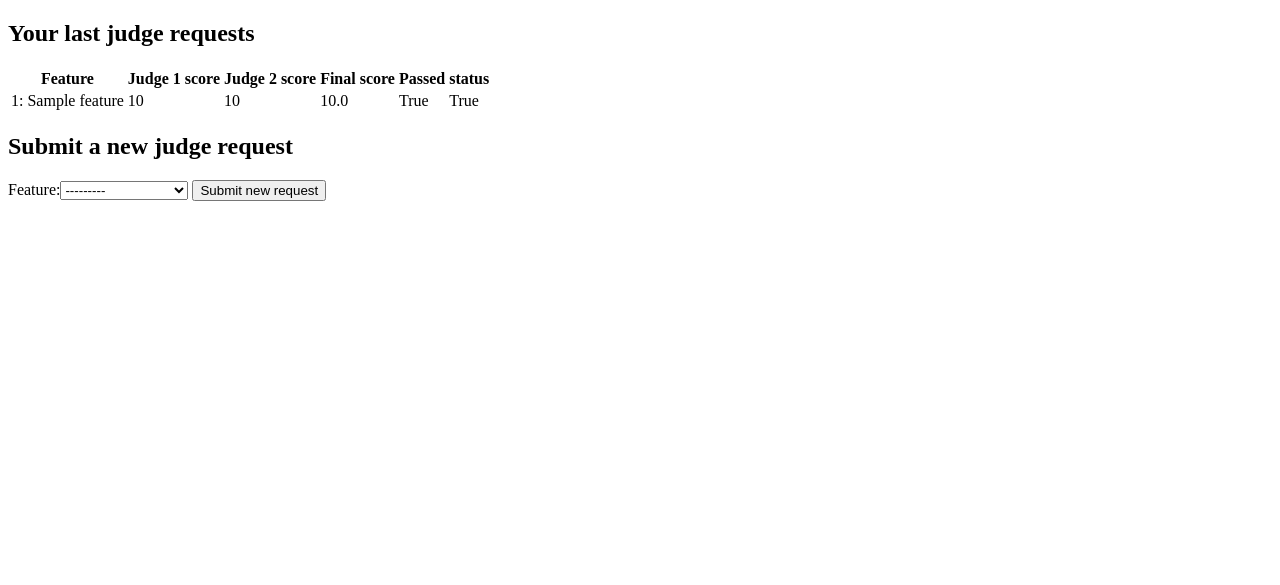
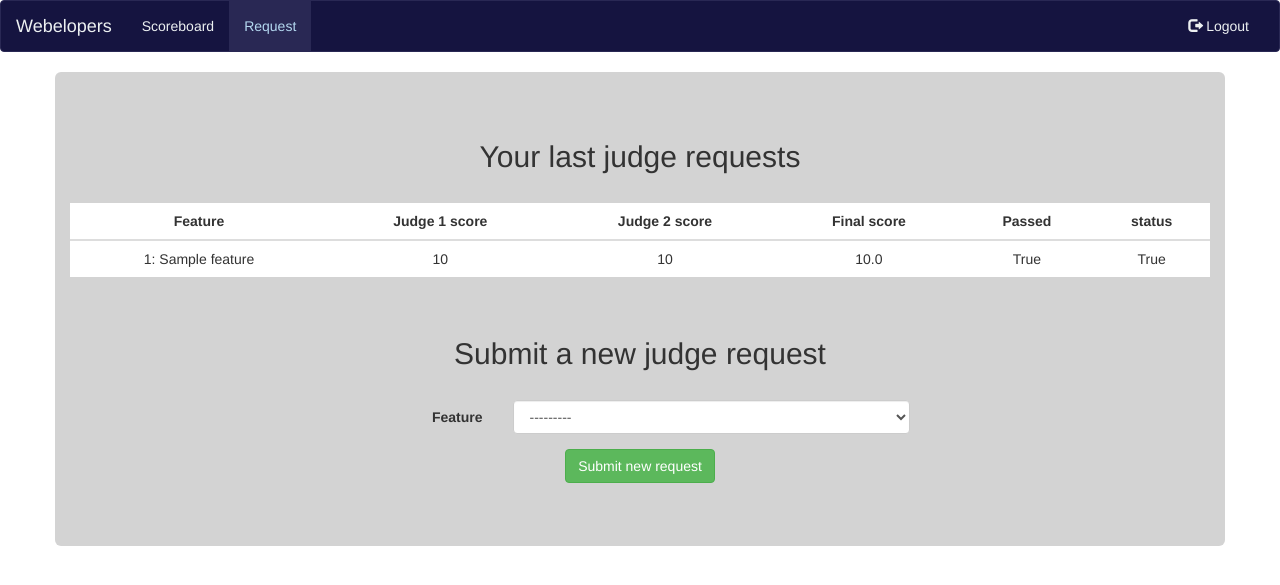
Before and after one commit to altostratous/gatuino-scoreboard, a Django app: page /teams/judge-request/ in a window 1280 px wide. Shown: the top 585 px of the page. Run offline with Django 3.2, Linux system fonts and the light colour scheme; a user stored in the database is signed in; tables that the repository leaves empty hold one stand-in row (values such as "Sample post"); some libraries are stand-ins or nearby versions.

Commit message:
judge_request template

```diff
--- a/features/templates/scoreboard.html
+++ b/features/templates/scoreboard.html
@@ -1 +1,4 @@
 {% extends 'base.html' %}
+{% block scoreboard_active %}
+    class="active"
+{% endblock %}
--- a/static/style.css
+++ b/static/style.css
@@ -1,125 +1,79 @@
     th {
         text-align: center;
+    }
+    td{
+      text-align: center;
     }
     .blue {
         background-color: #151440;
     }
-    .navbar {
+
+.navbar-inverse {
   background-color: #151440;
+  border-color: #292854;
 }
-.navbar .navbar-brand {
+.navbar-inverse .navbar-brand {
   color: #ecf0f1;
 }
-.navbar .navbar-brand:hover,
-.navbar .navbar-brand:focus {
+.navbar-inverse .navbar-brand:hover,
+.navbar-inverse .navbar-brand:focus {
   color: #b4d8f0;
 }
-.navbar .navbar-text {
+.navbar-inverse .navbar-text {
   color: #ecf0f1;
 }
-.navbar .navbar-nav .nav-link {
+.navbar-inverse .navbar-nav > li > a {
   color: #ecf0f1;
-  border-radius: .25rem;
-  margin: 0 0.25em;
 }
-.navbar .navbar-nav .nav-link:not(.disabled):hover,
-.navbar .navbar-nav .nav-link:not(.disabled):focus {
+.navbar-inverse .navbar-nav > li > a:hover,
+.navbar-inverse .navbar-nav > li > a:focus {
   color: #b4d8f0;
 }
-.navbar .navbar-nav .nav-item.active .nav-link,
-.navbar .navbar-nav .nav-item.active .nav-link:hover,
-.navbar .navbar-nav .nav-item.active .nav-link:focus,
-.navbar .navbar-nav .nav-item.show .nav-link,
-.navbar .navbar-nav .nav-item.show .nav-link:hover,
-.navbar .navbar-nav .nav-item.show .nav-link:focus {
+.navbar-inverse .navbar-nav > .active > a,
+.navbar-inverse .navbar-nav > .active > a:hover,
+.navbar-inverse .navbar-nav > .active > a:focus {
   color: #b4d8f0;
   background-color: #292854;
 }
-.navbar .navbar-toggle {
+.navbar-inverse .navbar-nav > .open > a,
+.navbar-inverse .navbar-nav > .open > a:hover,
+.navbar-inverse .navbar-nav > .open > a:focus {
+  color: #b4d8f0;
+  background-color: #292854;
+}
+.navbar-inverse .navbar-toggle {
   border-color: #292854;
 }
-.navbar .navbar-toggle:hover,
-.navbar .navbar-toggle:focus {
+.navbar-inverse .navbar-toggle:hover,
+.navbar-inverse .navbar-toggle:focus {
   background-color: #292854;
 }
-.navbar .navbar-toggle .navbar-toggler-icon {
+.navbar-inverse .navbar-toggle .icon-bar {
+  background-color: #ecf0f1;
+}
+.navbar-inverse .navbar-collapse,
+.navbar-inverse .navbar-form {
+  border-color: #ecf0f1;
+}
+.navbar-inverse .navbar-link {
   color: #ecf0f1;
 }
-.navbar .navbar-collapse,
-.navbar .navbar-form {
-  border-color: #ecf0f1;
-}
-.navbar .navbar-link {
-  color: #ecf0f1;
-}
-.navbar .navbar-link:hover {
+.navbar-inverse .navbar-link:hover {
   color: #b4d8f0;
 }
 
-@media (max-width: 575px) {
-  .navbar-expand-sm .navbar-nav .show .dropdown-menu .dropdown-item {
+@media (max-width: 767px) {
+  .navbar-inverse .navbar-nav .open .dropdown-menu > li > a {
     color: #ecf0f1;
   }
-  .navbar-expand-sm .navbar-nav .show .dropdown-menu .dropdown-item:hover,
-  .navbar-expand-sm .navbar-nav .show .dropdown-menu .dropdown-item:focus {
+  .navbar-inverse .navbar-nav .open .dropdown-menu > li > a:hover,
+  .navbar-inverse .navbar-nav .open .dropdown-menu > li > a:focus {
     color: #b4d8f0;
   }
-  .navbar-expand-sm .navbar-nav .show .dropdown-menu .dropdown-item.active {
+  .navbar-inverse .navbar-nav .open .dropdown-menu > .active > a,
+  .navbar-inverse .navbar-nav .open .dropdown-menu > .active > a:hover,
+  .navbar-inverse .navbar-nav .open .dropdown-menu > .active > a:focus {
     color: #b4d8f0;
     background-color: #292854;
   }
 }
-
-@media (max-width: 767px) {
-  .navbar-expand-md .navbar-nav .show .dropdown-menu .dropdown-item {
-    color: #ecf0f1;
-  }
-  .navbar-expand-md .navbar-nav .show .dropdown-menu .dropdown-item:hover,
-  .navbar-expand-md .navbar-nav .show .dropdown-menu .dropdown-item:focus {
-    color: #b4d8f0;
-  }
-  .navbar-expand-md .navbar-nav .show .dropdown-menu .dropdown-item.active {
-    color: #b4d8f0;
-    background-color: #292854;
-  }
-}
-
-@media (max-width: 991px) {
-  .navbar-expand-lg .navbar-nav .show .dropdown-menu .dropdown-item {
-    color: #ecf0f1;
-  }
-  .navbar-expand-lg .navbar-nav .show .dropdown-menu .dropdown-item:hover,
-  .navbar-expand-lg .navbar-nav .show .dropdown-menu .dropdown-item:focus {
-    color: #b4d8f0;
-  }
-  .navbar-expand-lg .navbar-nav .show .dropdown-menu .dropdown-item.active {
-    color: #b4d8f0;
-    background-color: #292854;
-  }
-}
-
-@media (max-width: 1199px) {
-  .navbar-expand-xl .navbar-nav .show .dropdown-menu .dropdown-item {
-    color: #ecf0f1;
-  }
-  .navbar-expand-xl .navbar-nav .show .dropdown-menu .dropdown-item:hover,
-  .navbar-expand-xl .navbar-nav .show .dropdown-menu .dropdown-item:focus {
-    color: #b4d8f0;
-  }
-  .navbar-expand-xl .navbar-nav .show .dropdown-menu .dropdown-item.active {
-    color: #b4d8f0;
-    background-color: #292854;
-  }
-}
-
-.navbar-expand .navbar-nav .show .dropdown-menu .dropdown-item {
-  color: #ecf0f1;
-}
-.navbar-expand .navbar-nav .show .dropdown-menu .dropdown-item:hover,
-.navbar-expand .navbar-nav .show .dropdown-menu .dropdown-item:focus {
-  color: #b4d8f0;
-}
-.navbar-expand .navbar-nav .show .dropdown-menu .dropdown-item.active {
-  color: #b4d8f0;
-  background-color: #292854;
-}
--- a/teams/templates/judge_request.html
+++ b/teams/templates/judge_request.html
@@ -1,12 +1,16 @@
-<!DOCTYPE html>
-<html lang="en">
-<head>
-    <meta charset="UTF-8">
-    <title>Title</title>
-</head>
-<body>
+{% extends 'base.html' %}
+{% load widget_tweaks %}
+{% block title %}
+    Request list
+{% endblock %}
+{% block judgerequest_active %}
+    class="active"
+{% endblock %}
+{% block content %}
+    <div align="center" class="jumbotron container img-rounded" style="background-color: lightgray">
 <h2>Your last judge requests</h2>
-<table>
+    </br>
+<table class="table table-hover table-responsive table" style="background-color: white">
     <thead>
         <th>Feature</th>
         <th>Judge 1 score</th>
@@ -28,11 +32,22 @@
         {% endfor %}
     </tbody>
 </table>
+    </br>
 <h2>Submit a new judge request</h2>
+    </br>
+    <div class="form-horizontal col-sm-offset-3 col-sm-6">
 <form method="post">
     {% csrf_token %}
-    {{ form }}
-    <button type="submit">Submit new request</button>
+    <div class="form-group">
+    <label class="control-label col-xs-3" for="id_feature">Feature</label>
+    <div class="col-xs-9">{{ form.feature|add_class:'form-control' }}</div>
+        </div>
+    <div class="form-group">
+        <div class="">
+            <button class="btn btn-success" type="submit">Submit new request</button>
+        </div>
+    </div>
 </form>
-</body>
-</html>
+        </div>
+    </div>
+{% endblock %}
--- a/templates/base.html
+++ b/templates/base.html
@@ -29,10 +29,17 @@
             </div>
             <div class="collapse navbar-collapse" id="myNavbar">
                 <ul class="nav navbar-nav">
-                    <li {% block scoreboard_active %}{% endblock %}><a href="{% url 'features:scoreboard' %}">scoreboard</a></li>
+                    <li {% block scoreboard_active %}{% endblock %}><a href="{% url 'features:scoreboard' %}">Scoreboard</a></li>
+                    <li {% block judgerequest_active %}{% endblock %}><a href="{% url 'teams:judge-request' %}">Request</a></li>
                 </ul>
                 <ul class="nav navbar-nav navbar-right">
-                    <li><a href="{% url 'logout' %}"><span class="glyphicon glyphicon-log-out"></span> Logout</a></li>
+                    {% if request.user.is_authenticated %}
+                        <li><a href="{% url 'logout' %}"><span class="glyphicon glyphicon-log-out"></span> Logout</a></li>
+                    {% else %}
+                        <li><a href="{% url 'login' %}"><span class="glyphicon glyphicon-log-in"></span> Login</a></li>
+                    {% endif %}
+
+
                 </ul>
             </div>
         </div>
--- a/webelopers_scoreboard/settings.py
+++ b/webelopers_scoreboard/settings.py
@@ -127,3 +127,8 @@ STATICFILES_DIRS = [
     os.path.join(BASE_DIR, "static"),
 ]
 STATIC_ROOT = os.path.join(os.path.dirname(BASE_DIR), 'static')
+
+
+LOGIN_URL = '/login'
+LOGIN_REDIRECT_URL = '/'
+LOGOUT_REDIRECT_URL= '/'
--- a/webelopers_scoreboard/urls.py
+++ b/webelopers_scoreboard/urls.py
@@ -18,7 +18,7 @@ from django.contrib import admin
 from django.contrib.auth import views as auth_views
 urlpatterns = [
     url(r'^admin/', admin.site.urls),
-    url(r'^login/$', auth_views.LoginView.as_view(template_name='login.html')),
+    url(r'^login/$', auth_views.LoginView.as_view(template_name='login.html'),name='login'),
     url(r'^logout/$',auth_views.LogoutView.as_view(),name='logout'),
     url(r'^teams/', include('teams.urls', namespace='teams')),
     url(r'^', include('features.urls', namespace='features')),
```
